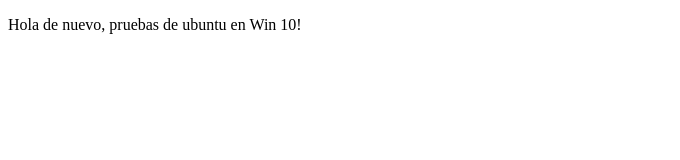
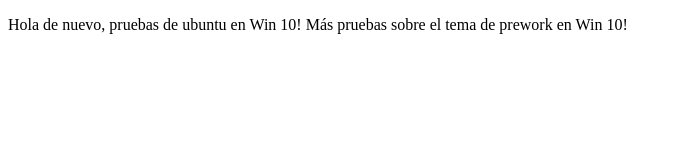
Before and after one commit to alexcitos/proyectoDemoCursoPrework, a plain HTML site: page index.html in a window 1280 px wide. Shown: the whole page, without its empty margins (0-680 px from the left). Drawn offline with Linux system fonts and the light colour scheme.

Commit message:
second commit

```diff
--- a/index.html
+++ b/index.html
@@ -8,6 +8,7 @@
 <body>
     <p>
         Hola de nuevo, pruebas de ubuntu en Win 10!
+        Más pruebas sobre el tema de prework en Win 10!
     </p>
 </body>
 </html>
```
